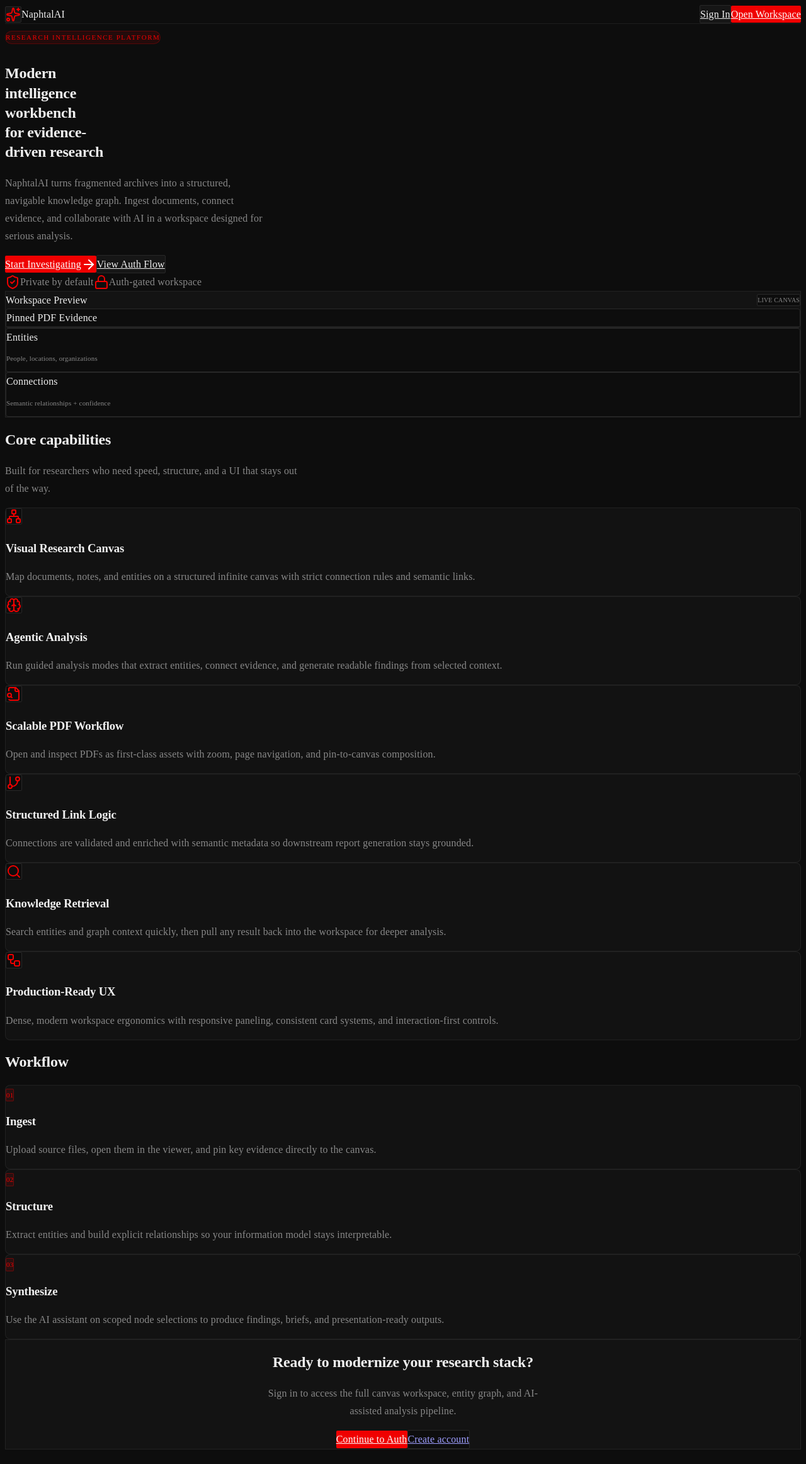
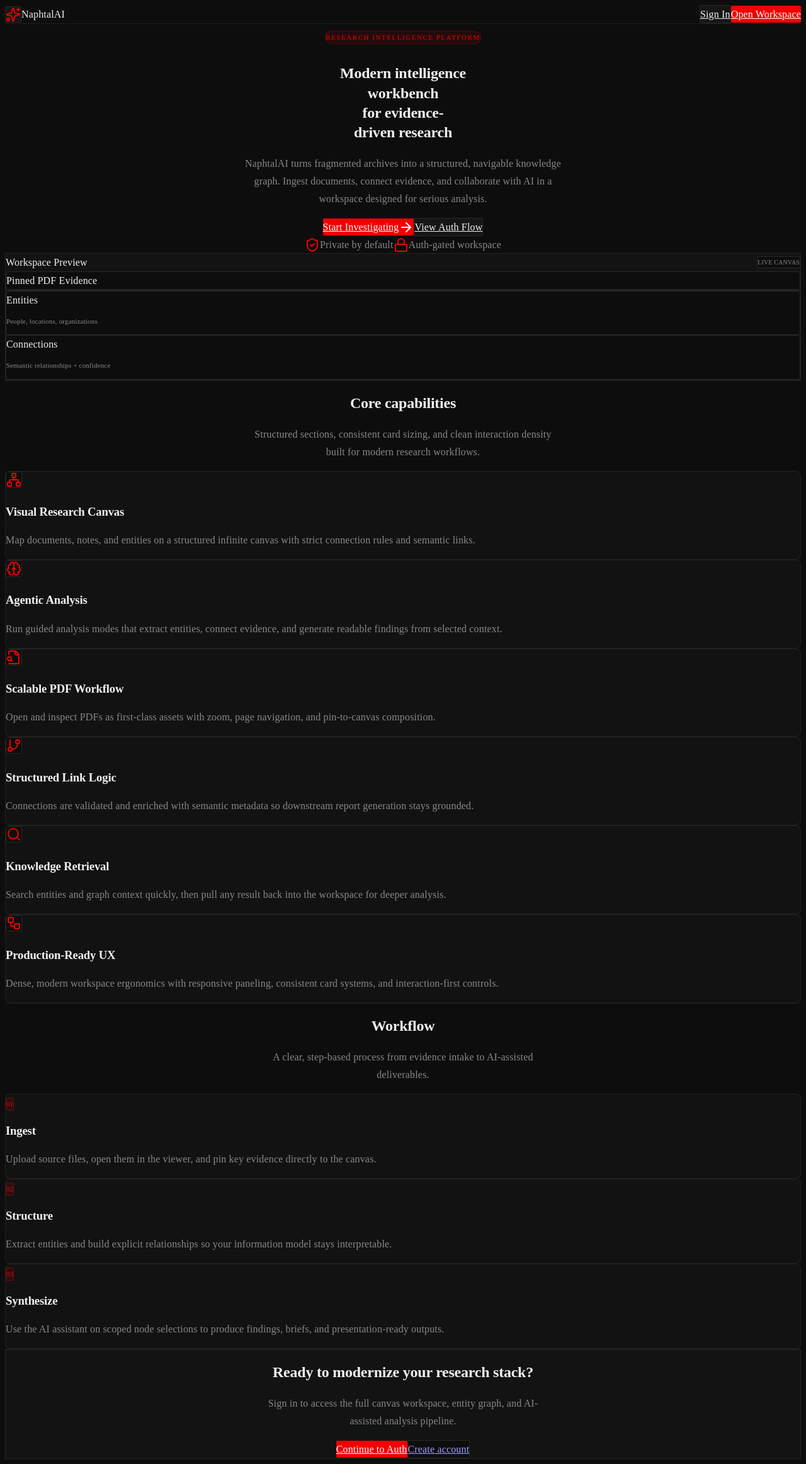
Before and after one commit to seancope357/NaphtalAI, a Next.js app: page / in a window 1280 px wide. Shown: the whole page at 63% size. Built offline with nearby package versions, Linux system fonts and the light colour scheme.

Commit message:
Center hero and add modern landing section rhythm

```diff
--- a/src/components/landing/LandingExperience.tsx
+++ b/src/components/landing/LandingExperience.tsx
@@ -70,7 +70,7 @@
   return (
     <div className="relative min-h-screen overflow-hidden bg-background text-foreground">
       <div className="pointer-events-none absolute inset-0">
-        <div className="absolute inset-0 bg-[radial-gradient(1200px_620px_at_10%_-20%,rgba(59,130,246,0.16),transparent_60%),radial-gradient(1000px_580px_at_100%_0%,rgba(14,165,233,0.12),transparent_62%)]" />
+        <div className="absolute inset-0 bg-[radial-gradient(1200px_620px_at_12%_-20%,rgba(59,130,246,0.16),transparent_60%),radial-gradient(900px_520px_at_100%_0%,rgba(14,165,233,0.12),transparent_62%)]" />
         <div className="absolute inset-0 bg-[linear-gradient(to_right,rgba(148,163,184,0.08)_1px,transparent_1px),linear-gradient(to_bottom,rgba(148,163,184,0.08)_1px,transparent_1px)] bg-[size:44px_44px]" />
       </div>
 
@@ -100,20 +100,22 @@
       </header>
 
       <main className="relative mx-auto max-w-7xl px-4 pb-20 pt-12 md:px-8 md:pt-14">
-        <section className="grid gap-10 md:grid-cols-2 md:items-center">
-          <div>
-            <p className="mb-4 inline-flex items-center gap-2 rounded-full border border-primary/25 bg-primary/10 px-3 py-1 text-[11px] font-semibold uppercase tracking-[0.14em] text-primary">
+        <section className="mx-auto max-w-5xl text-center">
+          <p className="inline-flex items-center gap-2 rounded-full border border-primary/25 bg-primary/10 px-3 py-1 text-[11px] font-semibold uppercase tracking-[0.14em] text-primary">
             Research Intelligence Platform
           </p>
-            <h1 className="max-w-[16ch] text-4xl font-semibold leading-tight tracking-tight text-balance md:text-5xl">
+
+          <h1 className="mx-auto mt-5 max-w-[18ch] text-4xl font-semibold leading-tight tracking-tight text-balance md:text-6xl">
             Modern intelligence workbench for evidence-driven research
           </h1>
-            <p className="mt-5 max-w-[52ch] text-sm text-muted-foreground md:text-base">
+
+          <p className="mx-auto mt-5 max-w-[65ch] text-sm text-muted-foreground md:text-base">
             NaphtalAI turns fragmented archives into a structured, navigable knowledge graph. Ingest
             documents, connect evidence, and collaborate with AI in a workspace designed for serious
             analysis.
           </p>
-            <div className="mt-7 flex flex-wrap items-center gap-3">
+
+          <div className="mt-8 flex flex-wrap items-center justify-center gap-3">
             <Link
               href="/login?next=/canvas"
               className="inline-flex h-10 items-center gap-2 rounded-md bg-primary px-4 text-sm font-semibold text-primary-foreground transition hover:brightness-110"
@@ -128,7 +130,8 @@
               View Auth Flow
             </Link>
           </div>
-            <div className="mt-8 flex flex-wrap gap-5 text-xs text-muted-foreground">
+
+          <div className="mt-7 flex flex-wrap items-center justify-center gap-6 text-xs text-muted-foreground">
             <span className="inline-flex items-center gap-1.5">
               <ShieldCheck className="h-3.5 w-3.5 text-primary" />
               Private by default
@@ -138,21 +141,20 @@
               Auth-gated workspace
             </span>
           </div>
-          </div>
 
-          <div className="rounded-2xl border border-border/70 bg-card/75 p-4 shadow-2xl backdrop-blur-sm md:p-5">
+          <div className="mt-10 rounded-2xl border border-border/70 bg-card/75 p-4 text-left shadow-2xl backdrop-blur-sm md:p-5">
             <div className="mb-3 flex items-center justify-between">
               <div className="text-sm font-semibold">Workspace Preview</div>
               <div className="rounded-md border border-border bg-background px-2 py-1 text-[10px] uppercase tracking-wide text-muted-foreground">
                 Live Canvas
               </div>
             </div>
-            <div className="grid gap-3">
-              <div className="rounded-lg border border-border bg-background p-3">
+            <div className="grid gap-3 md:grid-cols-12">
+              <div className="rounded-lg border border-border bg-background p-3 md:col-span-7">
                 <div className="mb-2 text-xs font-semibold text-foreground">Pinned PDF Evidence</div>
-                <div className="h-24 rounded-md border border-border/70 bg-muted/20" />
+                <div className="h-28 rounded-md border border-border/70 bg-muted/20" />
               </div>
-              <div className="grid gap-3 md:grid-cols-2">
+              <div className="grid gap-3 md:col-span-5">
                 <div className="rounded-lg border border-border bg-background p-3">
                   <div className="text-xs font-semibold">Entities</div>
                   <p className="mt-1 text-[11px] text-muted-foreground">People, locations, organizations</p>
@@ -166,11 +168,15 @@
           </div>
         </section>
 
-        <section className="mt-20">
-          <h2 className="text-2xl font-semibold tracking-tight md:text-3xl">Core capabilities</h2>
-          <p className="mt-2 max-w-[60ch] text-sm text-muted-foreground md:text-base">
-            Built for researchers who need speed, structure, and a UI that stays out of the way.
+        <div className="mx-auto mt-14 h-px w-full max-w-6xl bg-border/60" />
+
+        <section className="mx-auto mt-14 max-w-6xl">
+          <h2 className="text-center text-2xl font-semibold tracking-tight md:text-3xl">Core capabilities</h2>
+          <p className="mx-auto mt-2 max-w-[62ch] text-center text-sm text-muted-foreground md:text-base">
+            Structured sections, consistent card sizing, and clean interaction density built for modern
+            research workflows.
           </p>
+
           <div className="mt-8 grid gap-3 md:grid-cols-2 xl:grid-cols-3">
             {featureCards.map((feature) => {
               const Icon = feature.icon;
@@ -190,8 +196,13 @@
           </div>
         </section>
 
-        <section className="mt-20">
-          <h2 className="text-2xl font-semibold tracking-tight md:text-3xl">Workflow</h2>
+        <div className="mx-auto mt-14 h-px w-full max-w-6xl bg-border/60" />
+
+        <section className="mx-auto mt-14 max-w-6xl">
+          <h2 className="text-center text-2xl font-semibold tracking-tight md:text-3xl">Workflow</h2>
+          <p className="mx-auto mt-2 max-w-[56ch] text-center text-sm text-muted-foreground md:text-base">
+            A clear, step-based process from evidence intake to AI-assisted deliverables.
+          </p>
           <div className="mt-8 grid gap-3 md:grid-cols-3">
             {workflowSteps.map((step, index) => (
               <article key={step.title} className="rounded-xl border border-border/70 bg-card/70 p-4">
@@ -205,7 +216,9 @@
           </div>
         </section>
 
-        <section className="mt-20 rounded-2xl border border-border/70 bg-card/70 p-6 text-center shadow-xl md:p-8">
+        <div className="mx-auto mt-14 h-px w-full max-w-6xl bg-border/60" />
+
+        <section className="mx-auto mt-14 max-w-4xl rounded-2xl border border-border/70 bg-card/70 p-6 text-center shadow-xl md:p-8">
           <h2 className="text-2xl font-semibold tracking-tight md:text-3xl">Ready to modernize your research stack?</h2>
           <p className="mx-auto mt-3 max-w-[58ch] text-sm text-muted-foreground md:text-base">
             Sign in to access the full canvas workspace, entity graph, and AI-assisted analysis pipeline.
```
Lines whose indentation alone changed are shown as unchanged.
